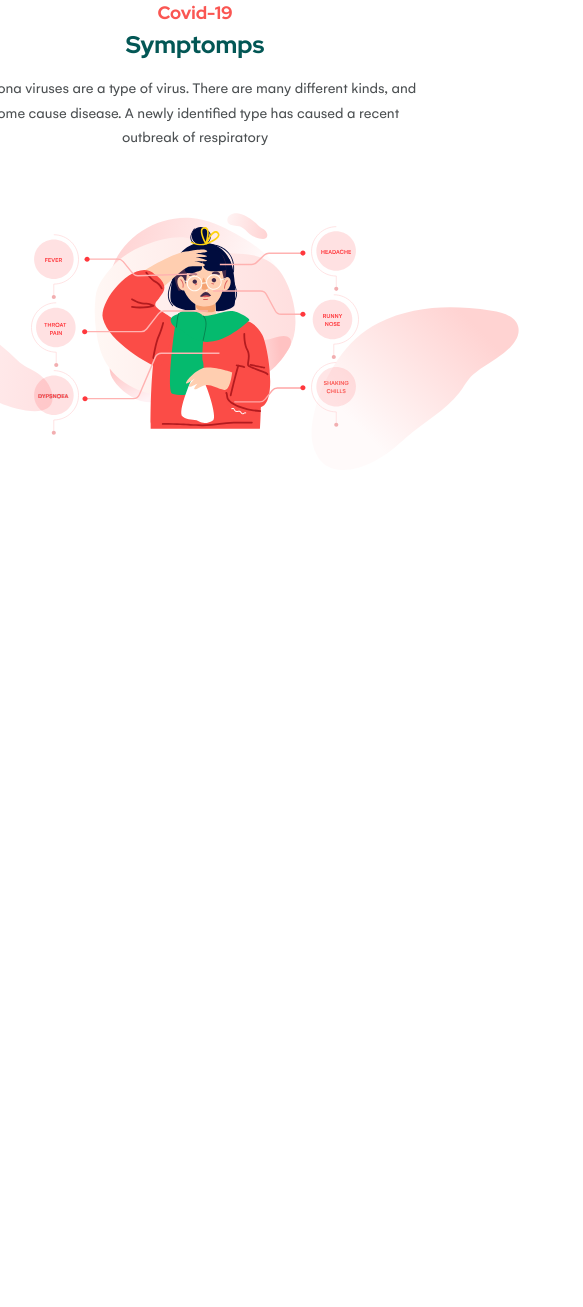
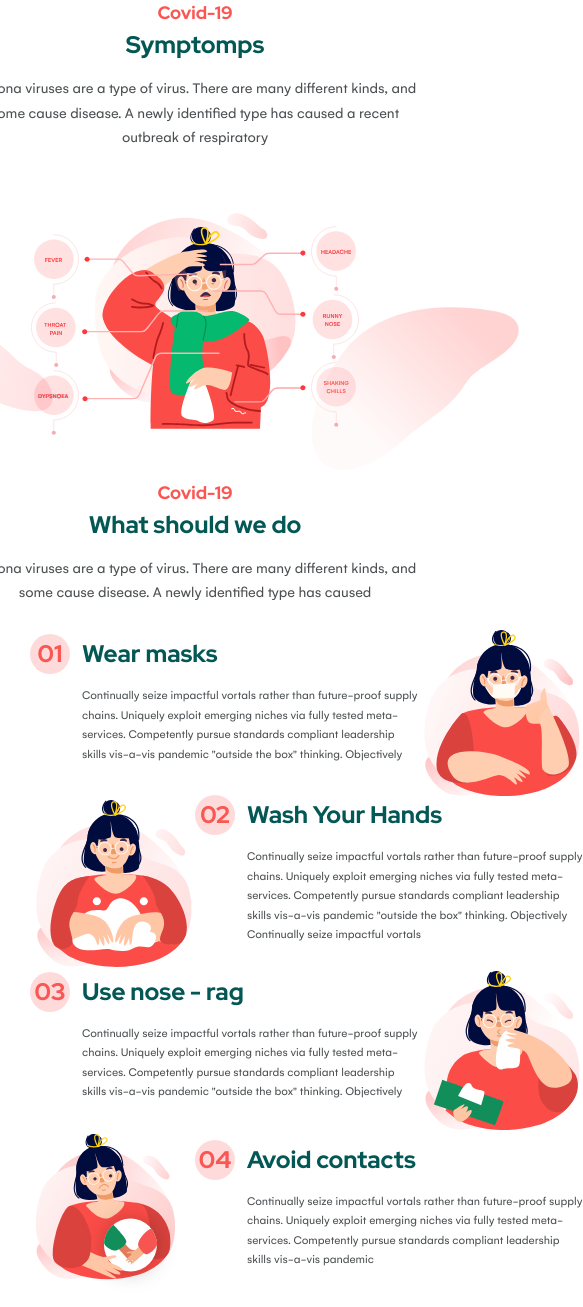
Before and after one commit to nitudeka/verbose-octo-doodle, a Gatsby site: page / in a window 390 px wide. Shown: the part 2577-3884 px from the top of the page, 583 px wide, since content can reach past the window. Before the commit the page ends 3048 px from the top, so only its background shows below. Built offline with nearby package versions, Linux system fonts and the light colour scheme; Gatsby itself is replaced by a stand-in of ours.

Commit message:
added prevention section

```diff
--- /dev/null
+++ b/src/components/sections/Prevention.js
@@ -0,0 +1,84 @@
+import React from "react";
+import SVGMaskGirl1 from "../../images/svg/Mask Girl 1.svg";
+import SVGMaskGirl2 from "../../images/svg/Mask Girl 2.svg";
+import SVGMaskGirl3 from "../../images/svg/Mask Girl 3.svg";
+import SVGMaskGirl4 from "../../images/svg/Mask Girl 4.svg";
+
+const Section = ({ num, alter, title, image, paragraph }) => {
+  const img = <img key={num} className="w-2/4" src={image} />;
+  const content = (
+    <div key={title} className="flex">
+      <span className="flex font-heading -mt-4 mr-6 text-5xl h-20 w-20 rounded-full justify-center items-center bg-primary text-primary bg-opacity-20">
+        0{num}
+      </span>
+      <div>
+        <p className="text-secondary font-heading text-5xl">{title}</p>
+        <p className="text-2xl w-42rem mb-12 mt-10 leading-relaxed">
+          {paragraph}
+        </p>
+      </div>
+    </div>
+  );
+
+  return (
+    <div className="flex justify-between container items-center">
+      {alter ? [content, img] : [img, content]}
+    </div>
+  );
+};
+
+const Prevention = () => {
+  const sections = [
+    {
+      title: "Wear masks",
+      image: SVGMaskGirl1,
+      paragraph:
+        'Continually seize impactful vortals rather than future-proof supply chains. Uniquely exploit emerging niches via fully tested meta-services. Competently pursue standards compliant leadership skills vis-a-vis pandemic "outside the box" thinking. Objectively',
+    },
+    {
+      title: "Wash Your Hands",
+      image: SVGMaskGirl2,
+      paragraph:
+        'Continually seize impactful vortals rather than future-proof supply chains. Uniquely exploit emerging niches via fully tested meta-services. Competently pursue standards compliant leadership skills vis-a-vis pandemic "outside the box" thinking. Objectively Continually seize impactful vortals ',
+    },
+    {
+      title: "Use nose -  rag",
+      image: SVGMaskGirl3,
+      paragraph:
+        'Continually seize impactful vortals rather than future-proof supply chains. Uniquely exploit emerging niches via fully tested meta-services. Competently pursue standards compliant leadership skills vis-a-vis pandemic "outside the box" thinking. Objectively',
+    },
+    {
+      title: "Avoid contacts",
+      image: SVGMaskGirl4,
+      paragraph:
+        "Continually seize impactful vortals rather than future-proof supply chains. Uniquely exploit emerging niches via fully tested meta-services. Competently pursue standards compliant leadership skills vis-a-vis pandemic",
+    },
+  ];
+
+  return (
+    <div className="container mt-16">
+      <div className="lg:px-0 px-16 flex flex-col justify-center items-center">
+        <p className="text-primary font-heading text-4xl">Covid-19</p>
+        <p className="text-secondary font-heading mt-5 text-5xl">
+          What should we do
+        </p>
+        <p className="text-3xl w-56rem text-center mb-12 mt-10 leading-relaxed">
+          Corona viruses are a type of virus. There are many different kinds,
+          and some cause disease. A newly identified type has caused
+        </p>
+      </div>
+      {sections.map((section, i) => (
+        <Section
+          key={i}
+          alter={i % 2 === 0}
+          num={i + 1}
+          title={section.title}
+          paragraph={section.paragraph}
+          image={section.image}
+        />
+      ))}
+    </div>
+  );
+};
+
+export default Prevention;
--- a/src/pages/index.js
+++ b/src/pages/index.js
@@ -4,6 +4,7 @@ import Hero from "../components/sections/Hero";
 import Overview from "../components/sections/Overview";
 import Contagion from "../components/sections/Contagion";
 import Symptomps from "../components/sections/Symptomps";
+import Prevention from "../components/sections/Prevention";
 
 // markup
 const IndexPage = () => {
@@ -13,6 +14,7 @@ const IndexPage = () => {
       <Overview />
       <Contagion />
       <Symptomps />
+      <Prevention />
     </Layout>
   );
 };
--- a/tailwind.config.js
+++ b/tailwind.config.js
@@ -10,6 +10,7 @@ module.exports = {
         "-1": "-1",
       },
       width: {
+        "42rem": "42rem",
         "56rem": "56rem",
       },
       fontFamily: {
```
Also changed, not shown: src/images/svg/Mask Girl 1.svg (added), src/images/svg/Mask Girl 2.svg (added), src/images/svg/Mask Girl 3.svg (added), src/images/svg/Mask Girl 4.svg (added).
